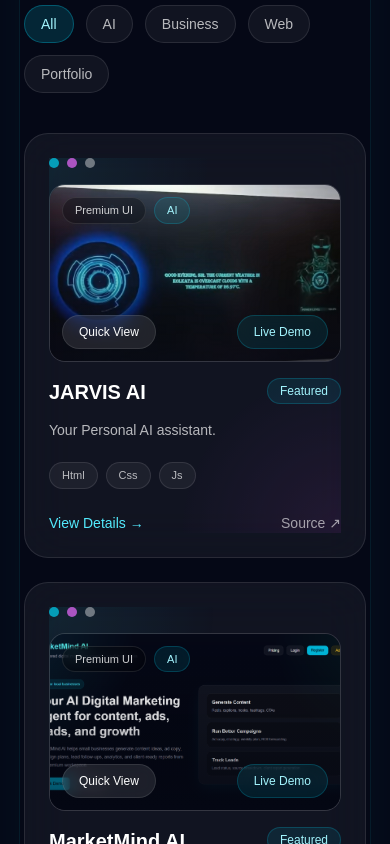
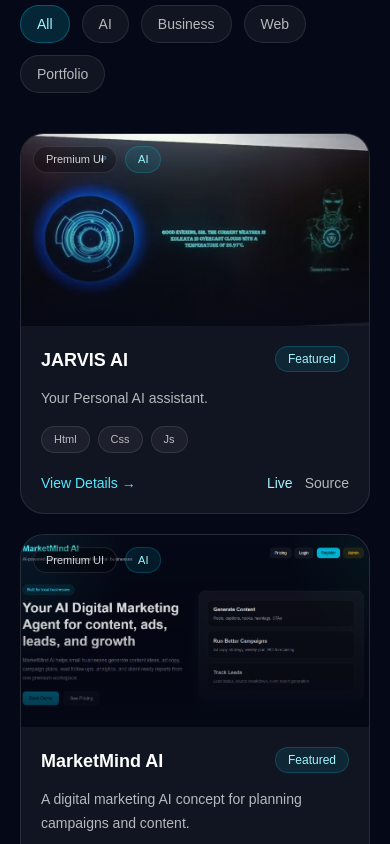
Before and after one commit to saunishpal/myportfolio, a Next.js app: page / in a window 390 px wide. Shown: the part 2860-3704 px from the top of the page. Built offline with nearby package versions, Linux system fonts and the light colour scheme.

Commit message:
Update page.tsx

```diff
--- a/app/page.tsx
+++ b/app/page.tsx
@@ -224,16 +224,19 @@ export default function Home() {
         </Reveal>
 
         <Reveal>
-          <section id="projects" className="section-angle px-5 py-20 sm:px-6 sm:py-24">
-            <GlowSection>
-              <div className="mx-auto max-w-6xl px-1 sm:px-0">
+          <>
+            <section
+              id="projects"
+              className="section-angle scroll-mt-28 px-5 py-20 sm:px-6 md:hidden"
+            >
+              <div className="mx-auto max-w-6xl">
                 <SectionTitle
                   eyebrow="Portfolio"
                   title="Featured Projects"
                   subtitle="A selection of projects and concepts that reflect my design taste, technical direction, and product thinking."
                 />
 
-                <div className="mt-8 sm:mt-10">
+                <div className="mt-8">
                   <ProjectFilters
                     categories={categories}
                     activeCategory={activeCategory}
@@ -241,7 +244,120 @@ export default function Home() {
                   />
                 </div>
 
-                <div className="mt-10 grid grid-cols-1 gap-6 sm:mt-12 md:grid-cols-2 xl:grid-cols-3 xl:gap-10">
+                <div className="mt-10 grid grid-cols-1 gap-5">
+                  {filteredProjects.map((project) => (
+                    <div
+                      key={project.title}
+                      className="overflow-hidden rounded-[1.5rem] border border-white/10 bg-white/5"
+                    >
+                      <div className="relative h-48 w-full">
+                        <Image
+                          src={project.image}
+                          alt={`${project.title} preview`}
+                          fill
+                          className="object-cover"
+                        />
+                        <div className="absolute inset-0 bg-gradient-to-t from-[#050816]/85 via-[#050816]/20 to-transparent" />
+
+                        <div className="absolute left-3 top-3 flex flex-wrap gap-2">
+                          <span className="rounded-full border border-white/10 bg-black/30 px-3 py-1 text-[11px] text-white/80">
+                            Premium UI
+                          </span>
+                          <span className="rounded-full border border-cyan-400/20 bg-cyan-400/10 px-3 py-1 text-[11px] text-cyan-200">
+                            {project.category}
+                          </span>
+                        </div>
+                      </div>
+
+                      <div className="p-5">
+                        <div className="mb-3 flex items-start justify-between gap-3">
+                          <h3 className="min-w-0 text-lg font-semibold">
+                            {project.title}
+                          </h3>
+                          <span className="shrink-0 rounded-full border border-cyan-400/20 bg-cyan-400/10 px-3 py-1 text-xs text-cyan-200">
+                            Featured
+                          </span>
+                        </div>
+
+                        <p className="text-sm leading-6 text-white/70">
+                          {project.desc}
+                        </p>
+
+                        <div className="mt-4 flex flex-wrap gap-2">
+                          {project.stack.slice(0, 3).map((item) => (
+                            <span
+                              key={item}
+                              className="rounded-full border border-white/10 bg-white/5 px-3 py-1 text-[11px] text-white/70"
+                            >
+                              {item}
+                            </span>
+                          ))}
+                        </div>
+
+                        <div className="mt-5 flex items-center justify-between gap-3">
+                          <button
+                            onClick={() => setSelectedProject(project)}
+                            className="text-sm font-medium text-cyan-300"
+                          >
+                            View Details →
+                          </button>
+
+                          <div className="flex items-center gap-3">
+                            {project.live && project.live !== "#" && (
+                              <a
+                                href={project.live}
+                                target="_blank"
+                                rel="noreferrer"
+                                className="text-sm font-medium text-cyan-200"
+                              >
+                                Live
+                              </a>
+                            )}
+
+                            {project.github && project.github !== "#" && (
+                              <a
+                                href={project.github}
+                                target="_blank"
+                                rel="noreferrer"
+                                className="text-sm font-medium text-white/70"
+                              >
+                                Source
+                              </a>
+                            )}
+                          </div>
+                        </div>
+                      </div>
+                    </div>
+                  ))}
+                </div>
+
+                {filteredProjects.length === 0 && (
+                  <div className="mt-8 rounded-3xl border border-white/10 bg-white/5 p-8 text-center text-white/60">
+                    No projects found in this category yet.
+                  </div>
+                )}
+              </div>
+            </section>
+
+            <section
+              id="projects-desktop"
+              className="section-angle hidden px-6 py-24 md:block"
+            >
+              <GlowSection>
+                <div className="mx-auto max-w-6xl">
+                  <SectionTitle
+                    eyebrow="Portfolio"
+                    title="Featured Projects"
+                    subtitle="A selection of projects and concepts that reflect my design taste, technical direction, and product thinking."
+                  />
+
+                  <ProjectFilters
+                    categories={categories}
+                    activeCategory={activeCategory}
+                    onChange={setActiveCategory}
+                  />
+
+                  <div className="mt-12 grid gap-8 md:grid-cols-2 xl:grid-cols-3">
                     {filteredProjects.map((project) => (
                       <div key={project.title} className="min-w-0">
                         <TiltCard>
@@ -306,7 +422,9 @@ export default function Home() {
                               style={{ transform: "translateZ(28px)" }}
                               className="mb-3 flex items-start justify-between gap-3"
                             >
-                            <h3 className="min-w-0 text-xl font-semibold">{project.title}</h3>
+                              <h3 className="min-w-0 text-xl font-semibold">
+                                {project.title}
+                              </h3>
                               <span className="shrink-0 rounded-full border border-cyan-400/20 bg-cyan-400/10 px-3 py-1 text-xs text-cyan-200">
                                 Featured
                               </span>
@@ -369,6 +487,7 @@ export default function Home() {
                 </div>
               </GlowSection>
             </section>
+          </>
         </Reveal>
 
         <Reveal>
```
Lines whose indentation alone changed are shown as unchanged.
